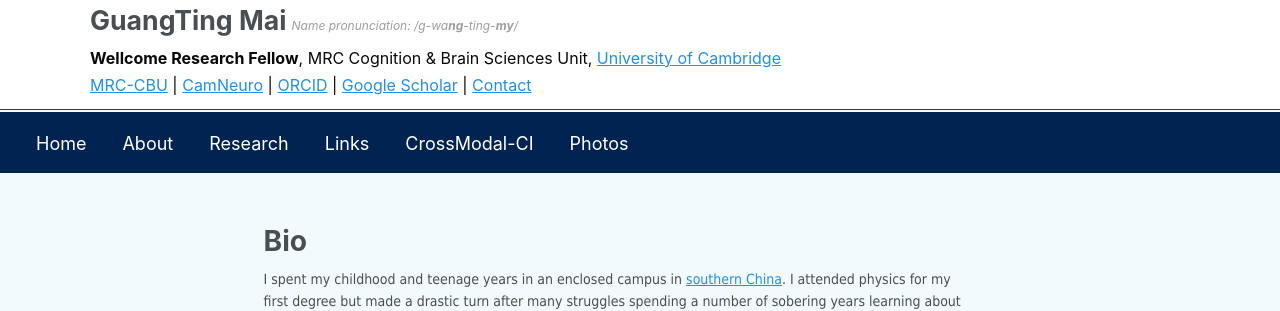
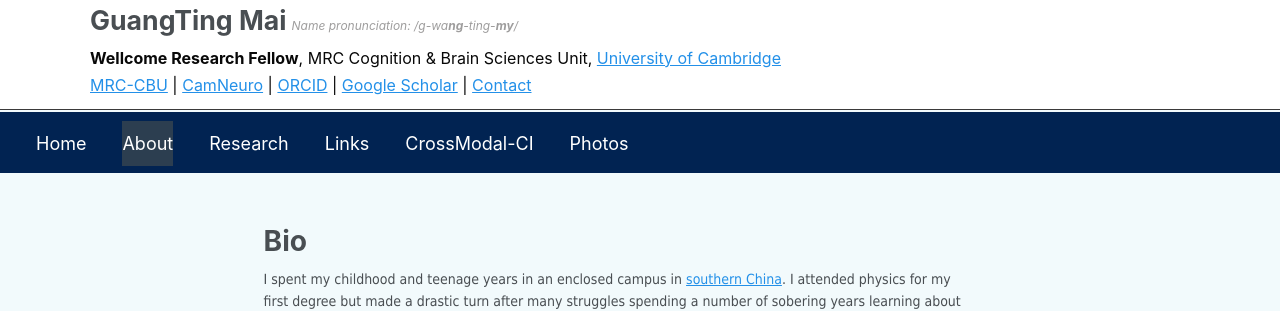
Before and after one commit to guangtingmai/guangtingmai.github.io, a Jekyll site: the page built from _pages/bio.html, in a window 1280 px wide. Shown: the top 311 px of the page. Built offline with Jekyll 4.4.1, drawn with Linux system fonts in a browser that asks for light colours.

Commit message:
Update custom.scss

```diff
--- a/_sass/custom.scss
+++ b/_sass/custom.scss
@@ -131,7 +131,7 @@ div.navigation-row span {
   text-align: left !important; /* align text left */
 }
 .masthead__menu-item.active > a {
-  background-color: #2c3e50;  /* choose your color */
+  background-color: #2c3e50 !important;
 }
 .masthead {
   position: static !important;
```
